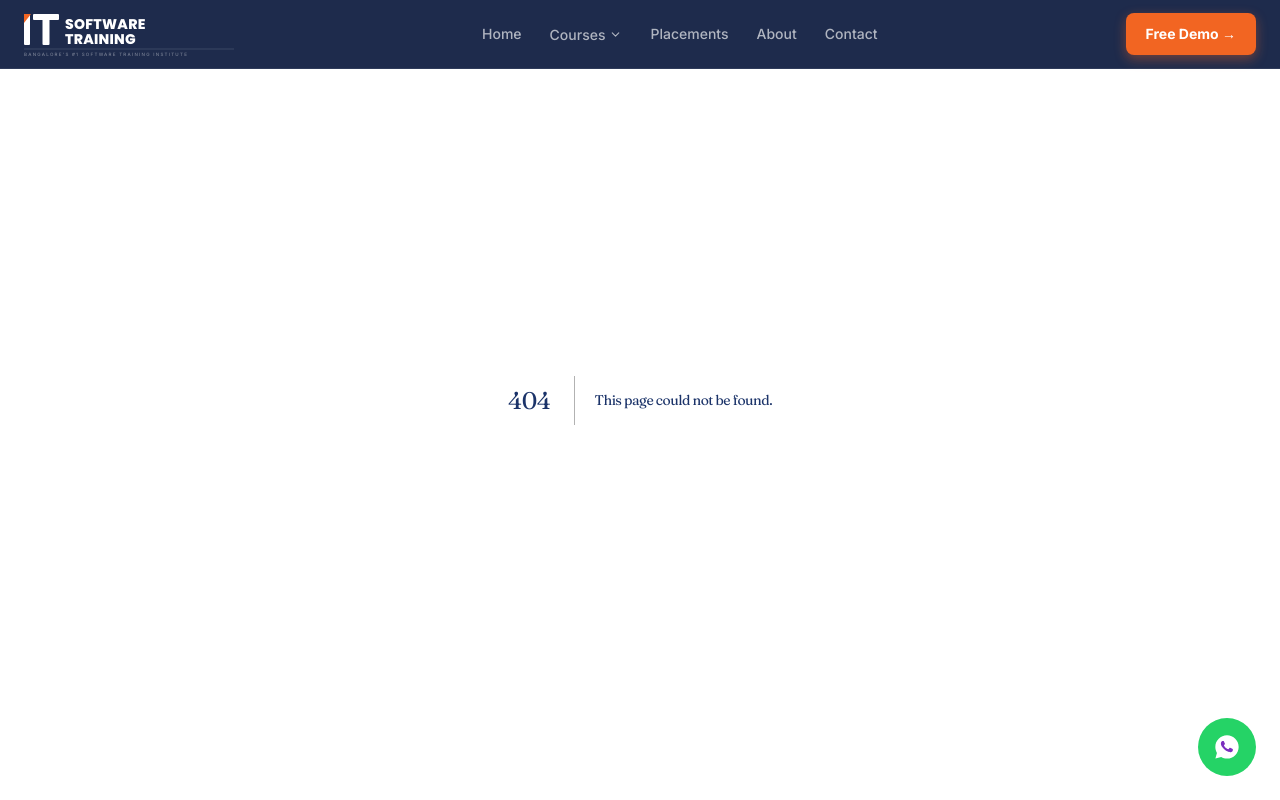
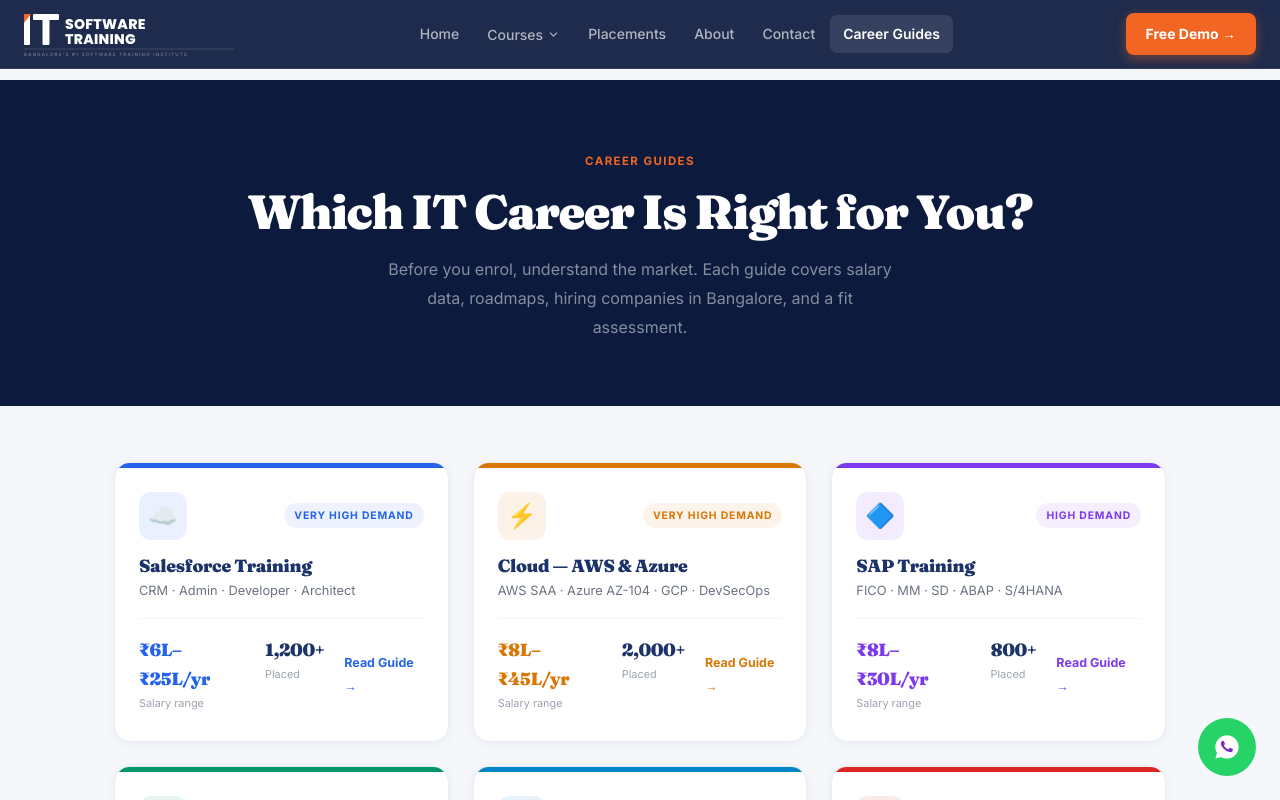
Before and after one commit to aidatatalents-ship-it/itsoftwaretraining, a Next.js app: page /platforms in a window 1280 px wide. Before the commit this address had no page. Shown: the top 800 px of the page. Built offline with nearby package versions, Linux system fonts and the light colour scheme.

Commit message:
feat: add Career Guides nav link + /platforms index page listing all guides

```diff
--- /dev/null
+++ b/app/platforms/page.tsx
@@ -0,0 +1,102 @@
+'use client';
+import Link from 'next/link';
+import { services } from '@/data/services';
+
+const ACCENT: Record<string, string> = {
+  salesforce:           '#2563EB',
+  cloud:                '#D97706',
+  sap:                  '#7C3AED',
+  'python-data-science':'#059669',
+  devops:               '#0284C7',
+  cybersecurity:        '#DC2626',
+};
+
+export default function PlatformsIndexPage() {
+  return (
+    <main style={{ paddingTop: 80, background: '#F5F7FB', minHeight: '100vh' }}>
+
+      {/* ── Header ── */}
+      <section style={{ background: '#0B1A3D', padding: '72px 5% 64px', textAlign: 'center' }}>
+        <p style={{ fontFamily: "'Inter',sans-serif", fontSize: '0.72rem', fontWeight: 700, letterSpacing: '0.12em', textTransform: 'uppercase', color: '#F26522', marginBottom: 16 }}>
+          Career Guides
+        </p>
+        <h1 style={{ fontFamily: "'Fraunces',serif", fontSize: 'clamp(2rem,4vw,3rem)', fontWeight: 900, color: '#fff', letterSpacing: '-1.5px', lineHeight: 1.05, marginBottom: 18 }}>
+          Which IT Career Is Right for You?
+        </h1>
+        <p style={{ fontFamily: "'Inter',sans-serif", color: 'rgba(255,255,255,0.5)', maxWidth: 520, margin: '0 auto', fontSize: '1rem', lineHeight: 1.8 }}>
+          Before you enrol, understand the market. Each guide covers salary data, roadmaps, hiring companies in Bangalore, and a fit assessment.
+        </p>
+      </section>
+
+      {/* ── Cards grid ── */}
+      <section style={{ maxWidth: 1100, margin: '0 auto', padding: '56px 24px' }}>
+        <div style={{
+          display: 'grid',
+          gridTemplateColumns: 'repeat(auto-fill, minmax(320px, 1fr))',
+          gap: 24,
+        }}>
+          {services.map(s => {
+            const accent = ACCENT[s.slug] || '#1B3369';
+            return (
+              <Link
+                key={s.slug}
+                href={`/platforms/${s.slug}`}
+                style={{ textDecoration: 'none', display: 'block' }}
+              >
+                <div style={{
+                  background: '#fff',
+                  border: `1.5px solid #E8EDF4`,
+                  borderRadius: 16,
+                  overflow: 'hidden',
+                  boxShadow: '0 2px 10px rgba(27,51,105,0.06)',
+                  transition: 'all 0.22s',
+                }}>
+                  {/* Colour accent bar */}
+                  <div style={{ height: 5, background: accent }} />
+
+                  <div style={{ padding: '24px 24px 28px' }}>
+                    {/* Icon + badge */}
+                    <div style={{ display: 'flex', alignItems: 'center', justifyContent: 'space-between', marginBottom: 16 }}>
+                      <div style={{ width: 48, height: 48, borderRadius: 12, background: `${accent}18`, display: 'flex', alignItems: 'center', justifyContent: 'center', fontSize: '1.5rem' }}>
+                        {s.icon}
+                      </div>
+                      <span style={{ fontFamily: "'Inter',sans-serif", fontSize: '0.65rem', fontWeight: 700, textTransform: 'uppercase', letterSpacing: '0.08em', padding: '4px 10px', borderRadius: 20, background: `${accent}15`, color: accent }}>
+                        {s.demand} Demand
+                      </span>
+                    </div>
+
+                    {/* Name + tagline */}
+                    <h2 style={{ fontFamily: "'Fraunces',serif", fontSize: '1.1rem', fontWeight: 800, color: '#1B3369', letterSpacing: '-0.3px', marginBottom: 6 }}>
+                      {s.name}
+                    </h2>
+                    <p style={{ fontFamily: "'Inter',sans-serif", fontSize: '0.8rem', color: '#6B7280', marginBottom: 18, lineHeight: 1.5 }}>
+                      {s.tagline}
+                    </p>
+
+                    {/* Stats row */}
+                    <div style={{ display: 'flex', gap: 20, paddingTop: 16, borderTop: '1px solid #F0F4FF' }}>
+                      <div>
+                        <div style={{ fontFamily: "'Fraunces',serif", fontSize: '1.1rem', fontWeight: 900, color: accent, letterSpacing: '-0.5px' }}>{s.salary}/yr</div>
+                        <div style={{ fontFamily: "'Inter',sans-serif", fontSize: '0.68rem', color: '#9CA3AF', marginTop: 2 }}>Salary range</div>
+                      </div>
+                      <div>
+                        <div style={{ fontFamily: "'Fraunces',serif", fontSize: '1.1rem', fontWeight: 900, color: '#1B3369', letterSpacing: '-0.5px' }}>{s.students}</div>
+                        <div style={{ fontFamily: "'Inter',sans-serif", fontSize: '0.68rem', color: '#9CA3AF', marginTop: 2 }}>Placed</div>
+                      </div>
+                      <div style={{ marginLeft: 'auto', alignSelf: 'center' }}>
+                        <span style={{ fontFamily: "'Inter',sans-serif", fontSize: '0.78rem', fontWeight: 700, color: accent }}>
+                          Read Guide →
+                        </span>
+                      </div>
+                    </div>
+                  </div>
+                </div>
+              </Link>
+            );
+          })}
+        </div>
+      </section>
+
+    </main>
+  );
+}
--- a/components/Navbar.tsx
+++ b/components/Navbar.tsx
@@ -166,6 +166,11 @@
               </Link>
             </li>
           ))}
+          <li>
+            <Link href="/platforms" className={`${styles.link} ${path.startsWith('/platforms') ? styles.active : ''}`}>
+              Career Guides
+            </Link>
+          </li>
         </ul>
 
         {/* ── CTAs ── */}
@@ -238,6 +243,9 @@
               {l.label}
             </Link>
           ))}
+          <Link href="/platforms" className={styles.mobLink} onClick={() => setMenuOpen(false)}>
+            📋 Career Guides
+          </Link>
           <div style={{ padding: '12px 16px' }}>
             <Link href="/contact" className={styles.signIn} style={{ display: 'block', textAlign: 'center' }} onClick={() => setMenuOpen(false)}>
               Book Free Demo →
```
